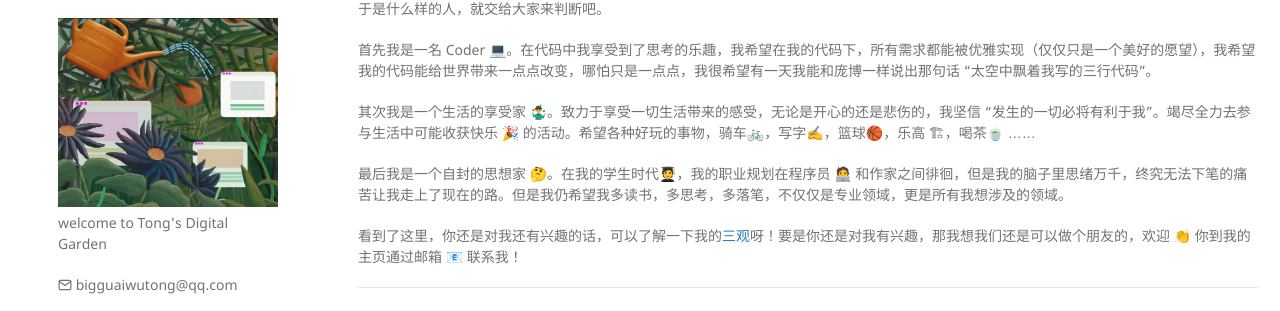
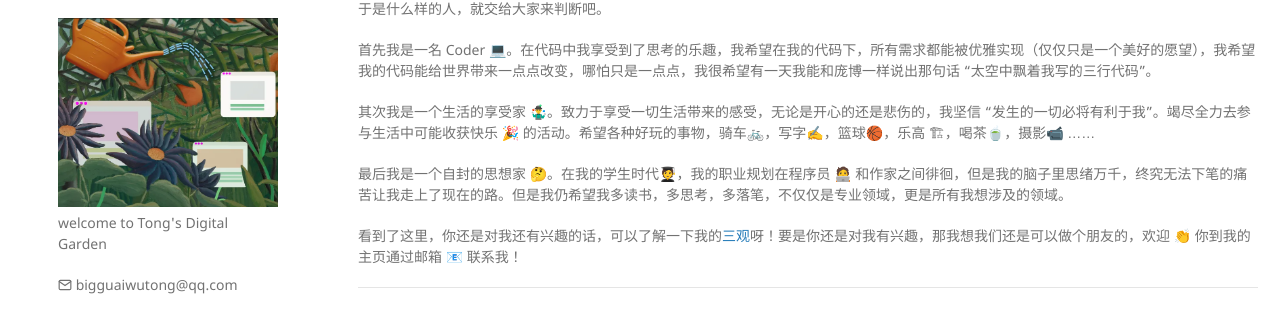
Before and after one commit to TongCodeSpace/TongCodeSpace.github.io, a Jekyll site: the page built from note/Aboutme.md, in a window 1280 px wide. Shown: the part 122-433 px from the top of the page. Built offline with Jekyll 4.4.1, drawn with Linux system fonts in a browser that asks for light colours.

Commit message:
vault backup: M .obsidian/workspace.json note/Aboutme.md note/想法/think.md, D note/想法/自我/我是谁.md, R note/生活/爱好/摄影.md

```diff
--- a/note/Aboutme.md
+++ b/note/Aboutme.md
@@ -8,7 +8,7 @@ layout: default
 
 首先我是一名 Coder 💻。在代码中我享受到了思考的乐趣，我希望在我的代码下，所有需求都能被优雅实现（仅仅只是一个美好的愿望），我希望我的代码能给世界带来一点点改变，哪怕只是一点点，我很希望有一天我能和庞博一样说出那句话 "太空中飘着我写的三行代码"。
 
-其次我是一个生活的享受家 🤹‍♂。致力于享受一切生活带来的感受，无论是开心的还是悲伤的，我坚信 "发生的一切必将有利于我"。竭尽全力去参与生活中可能收获快乐 🎉 的活动。希望各种好玩的事物，骑车🚲，写字✍，篮球🏀，乐高 🏗，喝茶🍵 ......
+其次我是一个生活的享受家 🤹‍♂。致力于享受一切生活带来的感受，无论是开心的还是悲伤的，我坚信 "发生的一切必将有利于我"。竭尽全力去参与生活中可能收获快乐 🎉 的活动。希望各种好玩的事物，骑车🚲，写字✍，篮球🏀，乐高 🏗，喝茶🍵，摄影📹 ......
 
 最后我是一个自封的思想家 🤔。在我的学生时代🧑‍🎓，我的职业规划在程序员 🧑‍💻 和作家之间徘徊，但是我的脑子里思绪万千，终究无法下笔的痛苦让我走上了现在的路。但是我仍希望我多读书，多思考，多落笔，不仅仅是专业领域，更是所有我想涉及的领域。
 
```
Also changed, not shown: note/想法/think.md (+1 -1 lines), note/想法/自我/我是谁.md (deleted, +0 -15 lines), .obsidian/workspace.json, note/生活/爱好/摄影.md (added), note/生活/爱好/自行车.md (deleted).
